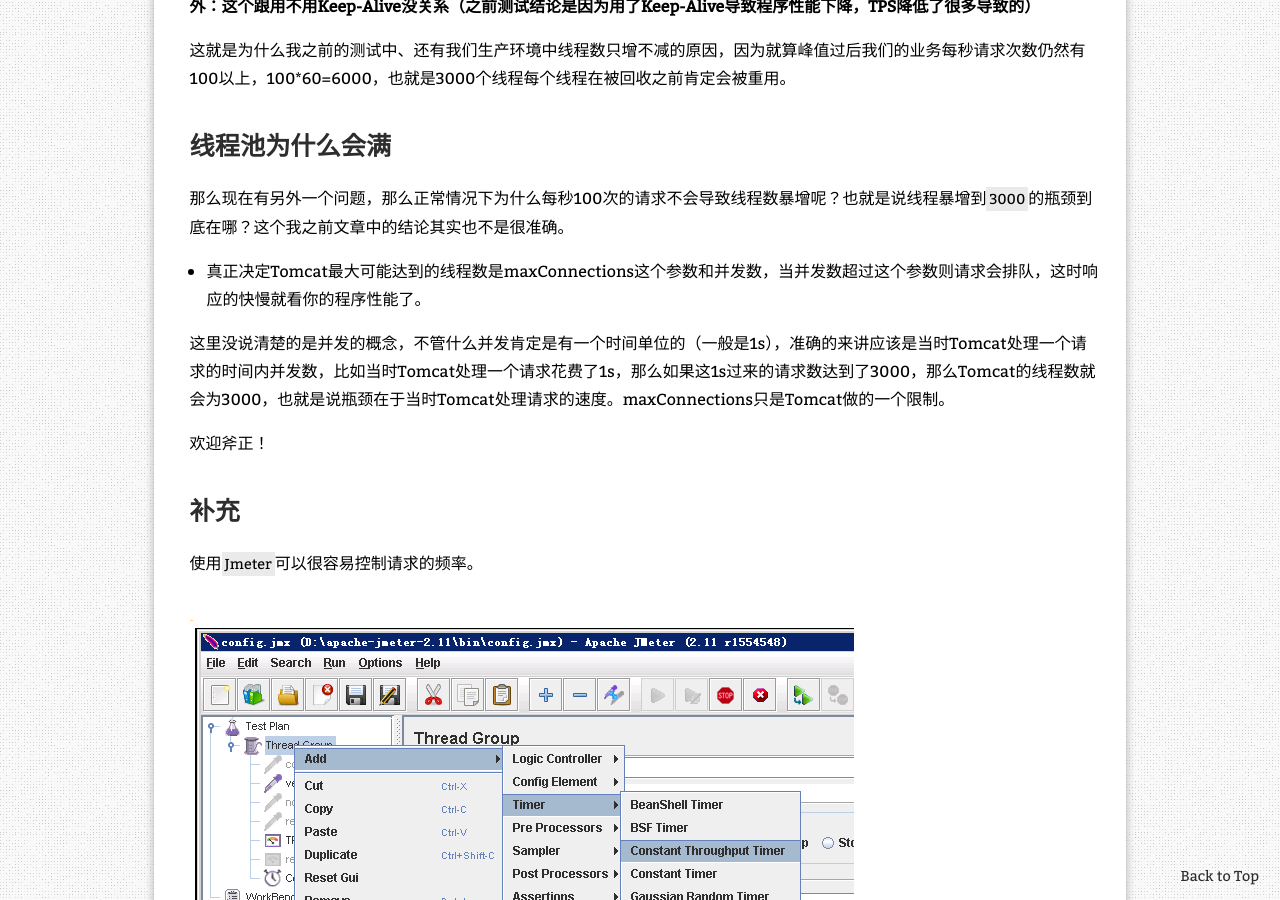
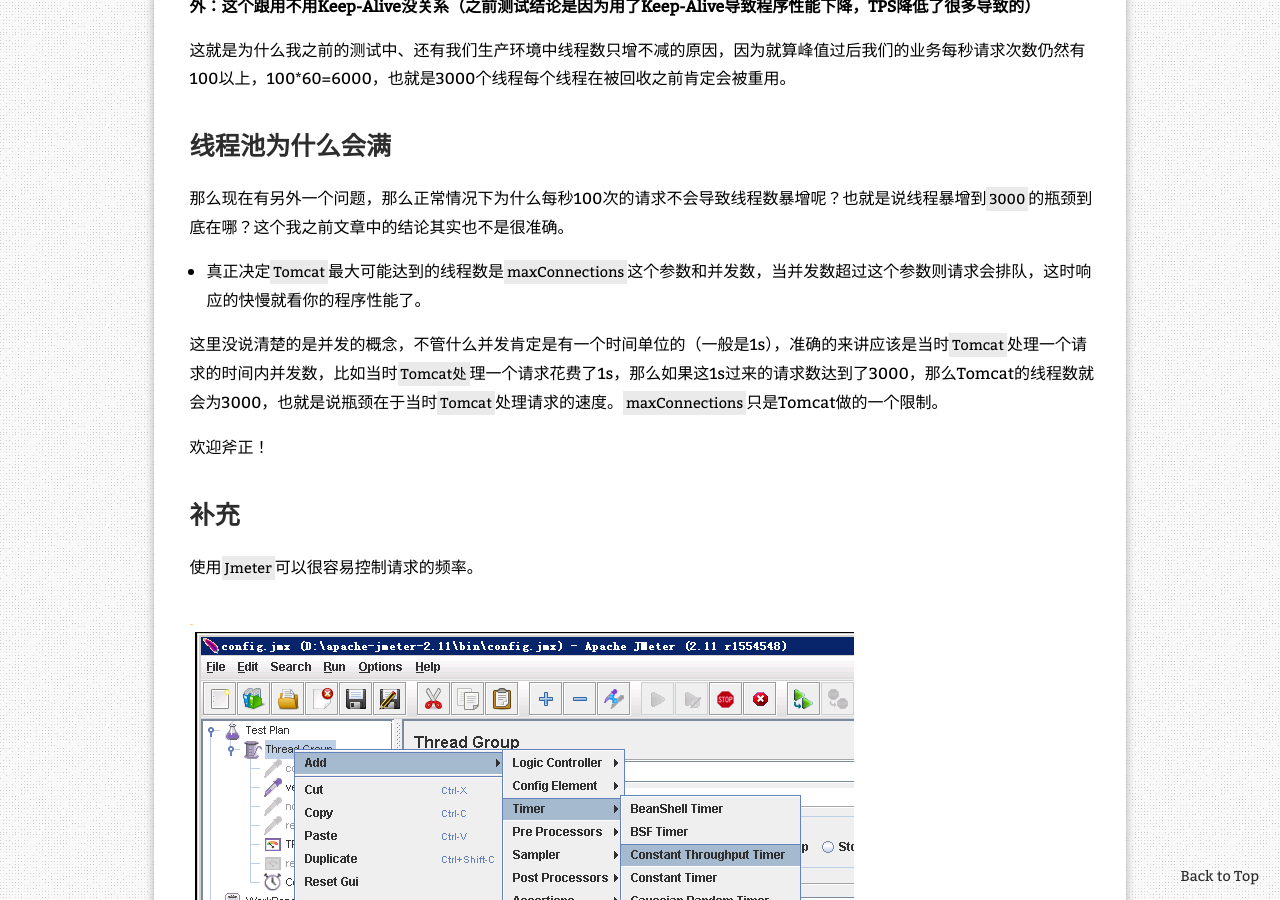
Before and after one commit to zhanjindong/zhanjindong.github.io, a Jekyll site: the page built from _posts/2015-01-20-concurrent-and-tomcat-threads.md, in a window 1280 px wide and 900 px high, scrolled down 2166 px. Built offline with Jekyll 4.4.1, drawn with Linux system fonts in a browser that asks for light colours; nearby versions of some CDN libraries; comment, search, counter and statistics services are not loaded.

```diff
--- a/_posts/2015-01-20-concurrent-and-tomcat-threads.md
+++ b/_posts/2015-01-20-concurrent-and-tomcat-threads.md
@@ -77,9 +77,9 @@ utilities: fancybox, unveil
 
 那么现在有另外一个问题，那么正常情况下为什么每秒100次的请求不会导致线程数暴增呢？也就是说线程暴增到`3000`的瓶颈到底在哪？这个我之前文章中的结论其实也不是很准确。
 
-- 真正决定Tomcat最大可能达到的线程数是maxConnections这个参数和并发数，当并发数超过这个参数则请求会排队，这时响应的快慢就看你的程序性能了。
+- 真正决定`Tomcat`最大可能达到的线程数是`maxConnections`这个参数和并发数，当并发数超过这个参数则请求会排队，这时响应的快慢就看你的程序性能了。
 
-这里没说清楚的是并发的概念，不管什么并发肯定是有一个时间单位的（一般是1s），准确的来讲应该是当时Tomcat处理一个请求的时间内并发数，比如当时Tomcat处理一个请求花费了1s，那么如果这1s过来的请求数达到了3000，那么Tomcat的线程数就会为3000，也就是说瓶颈在于当时Tomcat处理请求的速度。maxConnections只是Tomcat做的一个限制。
+这里没说清楚的是并发的概念，不管什么并发肯定是有一个时间单位的（一般是1s），准确的来讲应该是当时`Tomcat`处理一个请求的时间内并发数，比如当时`Tomcat处`理一个请求花费了1s，那么如果这1s过来的请求数达到了3000，那么Tomcat的线程数就会为3000，也就是说瓶颈在于当时`Tomcat`处理请求的速度。`maxConnections`只是Tomcat做的一个限制。
 
 欢迎斧正！
 
```
